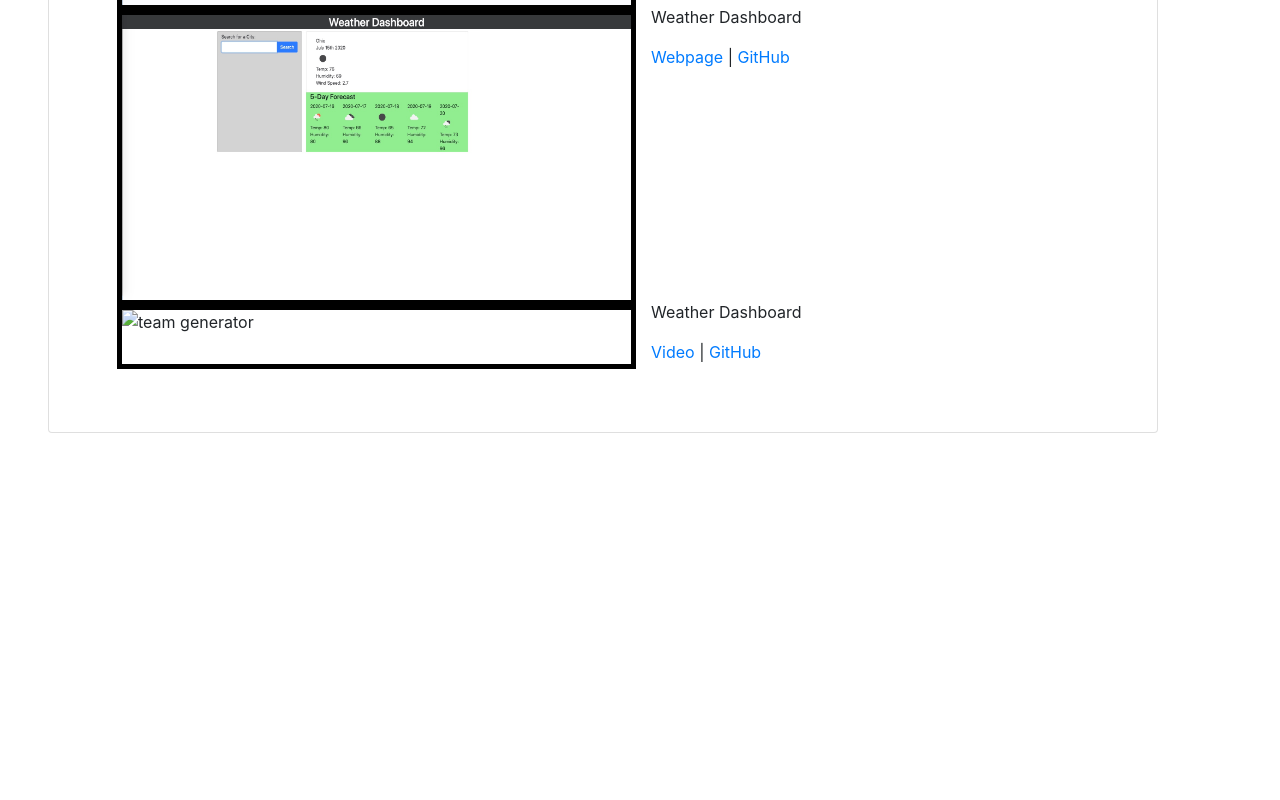
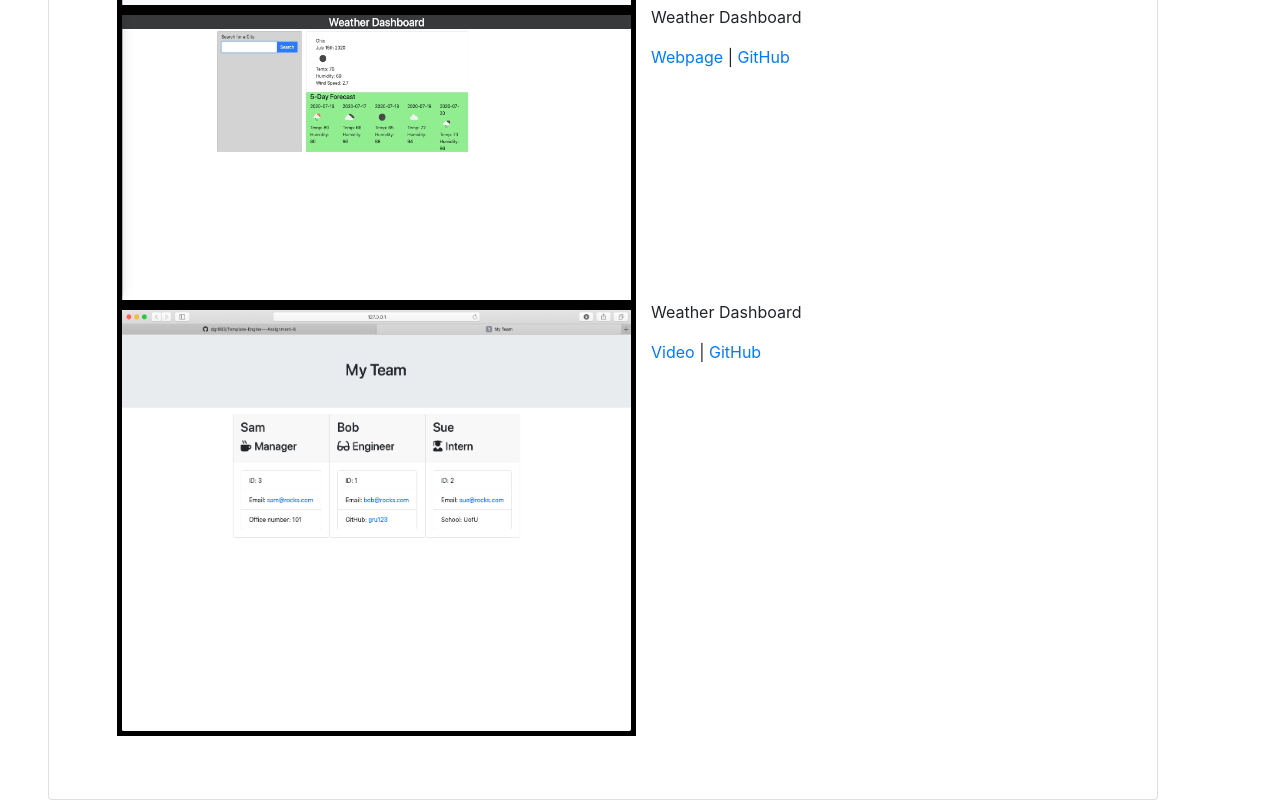
Before and after one commit to dgr993/Responsive-Portfolio-Assignment-2, a plain HTML site: page portfolio.html in a window 1280 px wide. Shown: the part 1040-1840 px from the top of the page. Before the commit the page ends 1473 px from the top, so only its background shows below. Drawn offline with nearby package versions, Linux system fonts and the light colour scheme.

Commit message:
changed named of image to be correct

```diff
--- a/portfolio.html
+++ b/portfolio.html
@@ -85,7 +85,7 @@
                   <a href="https://github.com/dgr993/Weather-Dashboard-Assignment-6" target="_blank">GitHub</a>
                 </div>
                 <div class="col-12">
-                  <img class="portfolioImages" src="assets/teamgenerator.jpeg" alt="team generator">
+                  <img class="portfolioImages" src="assets/teamgenerator.jpeg.png" alt="team generator">
                   <p>Weather Dashboard</p>
                   <a href=" https://drive.google.com/file/d/1EhLFeU2TRI3C_FUVNDN43BU9lYfdTMjK/view" target="_blank">Video</a> |
                   <a href="https://github.com/dgr993/Template-Engine---Assignment-8" target="_blank">GitHub</a>
```
